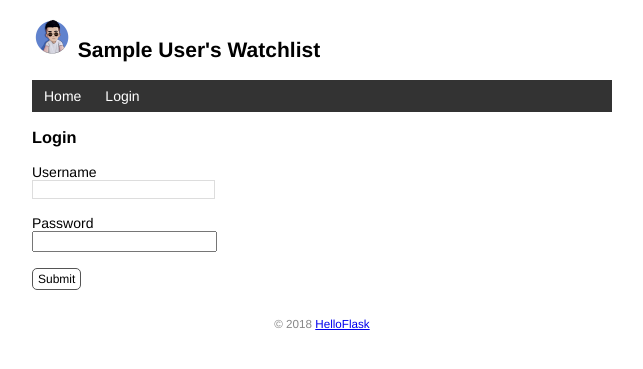
After one commit to yangzhenyu322/FlaskDemo, a Flask app: page /login in a window 1280 px wide. The commit adds this page. Shown: the top 369 px of the page, without its empty margins (318-961 px from the left). Run offline with Flask 3, Linux system fonts and the light colour scheme; tables that the repository leaves empty hold one stand-in row (values such as "Sample post").

Commit message:
User authentication with Flask-Login

```diff
--- a/app.py
+++ b/app.py
@@ -1,24 +1,12 @@
-from flask import Flask, render_template,request,redirect,flash
-from flask import url_for
+from flask import Flask, render_template,request,redirect,flash,url_for
 from markupsafe import escape
 from flask_sqlalchemy import SQLAlchemy  # 导入扩展类
+from werkzeug.security import generate_password_hash, check_password_hash
+from flask_login import LoginManager,UserMixin,login_user,login_required,logout_user,current_user
+
 import os
 import sys
 import click
-
-name = 'Grey Li'
-movies = [
-    {'title': 'My Neighbor Totoro', 'year': '1988'},
-    {'title': 'Dead Poets Society', 'year': '1989'},
-    {'title': 'A Perfect World', 'year': '1993'},
-    {'title': 'Leon', 'year': '1994'},
-    {'title': 'Mahjong', 'year': '1996'},
-    {'title': 'Swallowtail Butterfly', 'year': '1996'},
-    {'title': 'King of Comedy', 'year': '1999'},
-    {'title': 'Devils on the Doorstep', 'year': '1999'},
-    {'title': 'WALL-E', 'year': '2008'},
-    {'title': 'The Pork of Music', 'year': '2012'},
-]
 
 WIN = sys.platform.startswith('win')
 if WIN:  # 如果是 Windows 系统，使用三个斜线
@@ -34,19 +22,60 @@ app.config['SQLALCHEMY_TRACK_MODIFICATIONS'] = False  # 关闭对模型修改的
 db = SQLAlchemy(app)
 # 设置签名秘钥
 app.config['SECRET_KEY'] = 'dev'  # 等同于 app.secret_key = 'dev'
+# 实例化扩展类
+login_manager = LoginManager(app)
+login_manager.login_view = 'login'
 
-class User(db.Model):  # 表名将会是 user（自动生成，小写处理）
-    id = db.Column(db.Integer, primary_key=True)  # 主键
-    name = db.Column(db.String(20))  # 名字
+@login_manager.user_loader
+def load_user(user_id):  # 创建用户加载回调函数，接受用户 ID 作为参数
+    user = User.query.get(int(user_id))  # 用 ID 作为 User 模型的主键查询对应的用户
+    return user  # 返回用户对象
+
+# 生成管理员账户
+@app.cli.command()
+@click.option('--username', prompt=True, help='The username used to login.')
+@click.option('--password', prompt=True, hide_input=True, confirmation_prompt=True, help='The password used to login.')
+def admin(username, password):
+    """Create user."""
+    db.create_all()
+
+    user = User.query.first()
+    if user is not None:
+        click.echo('Updating user...')
+        user.username = username
+        user.set_password(password)  # 设置密码
+    else:
+        click.echo('Creating user...')
+        user = User(username=username, name='Admin')
+        user.set_password(password)  # 设置密码
+        db.session.add(user)
+
+    db.session.commit()  # 提交数据库会话
+    click.echo('Done.')
+
+class User(db.Model, UserMixin):
+    id = db.Column(db.Integer, primary_key=True)
+    name = db.Column(db.String(20))
+    username = db.Column(db.String(20))  # 用户名
+    password_hash = db.Column(db.String(128))  # 密码散列值
+
+    def set_password(self, password):  # 用来设置密码的方法，接受密码作为参数
+        self.password_hash = generate_password_hash(password)  # 将生成的密码保持到对应字段
+
+    def validate_password(self, password):  # 用于验证密码的方法，接受密码作为参数
+        return check_password_hash(self.password_hash, password)  # 返回布尔值
 
 class Movie(db.Model):  # 表名将会是 movie
     id = db.Column(db.Integer, primary_key=True)  # 主键
     title = db.Column(db.String(60))  # 电影标题
     year = db.Column(db.String(4))  # 电影年份
 
+# 首页
 @app.route('/', methods=['GET', 'POST'])
 def index():
     if request.method == 'POST':  # 判断是否是 POST 请求
+        if not current_user.is_authenticated:  # 如果当前用户未认证
+            return redirect(url_for('index'))  # 重定向到主页
         # 获取表单数据
         title = request.form.get('title')  # 传入表单对应输入字段的 name 值
         year = request.form.get('year')
@@ -63,6 +92,75 @@ def index():
 
     movies = Movie.query.all()  # 读取所有电影记录
     return render_template('index.html', movies=movies)
+
+# 模板上下文处理函数：复用返回参数
+@app.context_processor
+def inject_user():  # 函数名可以随意修改
+    user = User.query.first()
+    return dict(user=user)  # 需要返回字典，等同于 return {'user': user}
+
+# 用户登录
+@app.route('/login', methods=['GET', 'POST'])
+def login():
+    if request.method == 'POST':
+        username = request.form['username']
+        password = request.form['password']
+
+        if not username or not password:
+            flash('Invalid input.')
+            return redirect(url_for('login'))
+
+        user = User.query.first()
+        # 验证用户名和密码是否一致
+        if username == user.username and user.validate_password(password):
+            login_user(user)  # 登入用户
+            flash('Login success.')
+            return redirect(url_for('index'))  # 重定向到主页
+
+        flash('Invalid username or password.')  # 如果验证失败，显示错误消息
+        return redirect(url_for('login'))  # 重定向回登录页面
+
+    return render_template('login.html')
+
+# 登出
+@app.route('/logout')
+@login_required  # 用于视图保护，后面会详细介绍
+def logout():
+    logout_user()  # 登出用户
+    flash('Goodbye.')
+    return redirect(url_for('index'))  # 重定向回首页
+
+# 视图保护
+# @app.route('/movie/delete/<int:movie_id>', methods=['POST'])
+# @login_required  # 登录保护
+# def delete(movie_id):
+#     movie = Movie.query.get_or_404(movie_id)
+#     db.session.delete(movie)
+#     db.session.commit()
+#     flash('Item deleted.')
+#     return redirect(url_for('index'))
+
+# 支持设置用户名
+@app.route('/settings', methods=['GET', 'POST'])
+@login_required
+def settings():
+    if request.method == 'POST':
+        name = request.form['name']
+
+        if not name or len(name) > 20:
+            flash('Invalid input.')
+            return redirect(url_for('settings'))
+
+        current_user.name = name
+        # current_user 会返回当前登录用户的数据库记录对象
+        # 等同于下面的用法
+        # user = User.query.first()
+        # user.name = name
+        db.session.commit()
+        flash('Settings updated.')
+        return redirect(url_for('index'))
+
+    return render_template('settings.html')
 
 @app.cli.command()  # 注册为命令，可以传入 name 参数来自定义命令
 @click.option('--drop', is_flag=True, help='Create after drop.')  # 设置选项
@@ -103,6 +201,7 @@ def forge():
     click.echo('Done.')
 
 @app.route('/movie/edit/<int:movie_id>', methods=['GET', 'POST'])
+@login_required
 def edit(movie_id):
     movie = Movie.query.get_or_404(movie_id)
 
@@ -134,12 +233,6 @@ def delete(movie_id):
 def page_not_found(e):  # 接受异常对象作为参数
     return render_template('404.html'), 404  # 返回模板和状态码
 
-# 模板上下文处理函数：复用返回参数
-@app.context_processor
-def inject_user():  # 函数名可以随意修改
-    user = User.query.first()
-    return dict(user=user)  # 需要返回字典，等同于 return {'user': user}
-
 @app.route('/user/<name>')
 def user_page(name):
     # escape() 函数对 name 变量进行转义处理
--- a/templates/base.html
+++ b/templates/base.html
@@ -20,6 +20,12 @@
     <nav>
         <ul>
             <li><a href="{{ url_for('index') }}">Home</a></li>
+             {% if current_user.is_authenticated %}
+                <li><a href="{{ url_for('settings') }}">Settings</a></li>
+                <li><a href="{{ url_for('logout') }}">Logout</a></li>
+            {% else %}
+                <li><a href="{{ url_for('login') }}">Login</a></li>
+            {% endif %}
         </ul>
     </nav>
     {% block content %}{% endblock %}
--- a/templates/index.html
+++ b/templates/index.html
@@ -1,21 +1,25 @@
 {% extends 'base.html' %}
 
 {% block content %}
+{% if current_user.is_authenticated %}
 <p>{{ movies|length }} Titles</p>
 <form method="post">
     Name <input type="text" name="title" autocomplete="off" required>
     Year <input type="text" name="year" autocomplete="off" required>
     <input class="btn" type="submit" name="submit" value="Add">
 </form>
+{% endif %}
 <ul class="movie-list">
     {% for movie in movies %}
     <li>{{ movie.title }} - {{ movie.year }}
         <span class="float-right">
+            {% if current_user.is_authenticated %}
             <a class="btn" href="{{ url_for('edit', movie_id=movie.id) }}">Edit</a>
             <form class="inline-form" method="post" action="{{ url_for('delete', movie_id=movie.id) }}">
                 <input class="btn" type="submit" name="delete" value="Delete" onclick="return confirm('Are you sure?')">
             </form>
             <a class="imdb" href="https://www.imdb.com/find?q={{ movie.title }}" target="_blank" title="Find this movie on IMDb">IMDb</a>
+            {% endif %}
         </span>
     </li>
     {% endfor %}
--- /dev/null
+++ b/templates/login.html
@@ -0,0 +1,13 @@
+{% extends 'base.html' %}
+
+{% block content %}
+<h3>Login</h3>
+<form method="post">
+    Username<br>
+    <input type="text" name="username" required><br><br>
+    Password<br>
+    <!-- 密码输入框的 type 属性使用 password，会将输入值显示为圆点 -->
+    <input type="password" name="password" required><br><br>
+    <input class="btn" type="submit" name="submit" value="Submit">
+</form>
+{% endblock %}
```
Also changed, not shown: templates/settings.html (added, +9 -0 lines).
